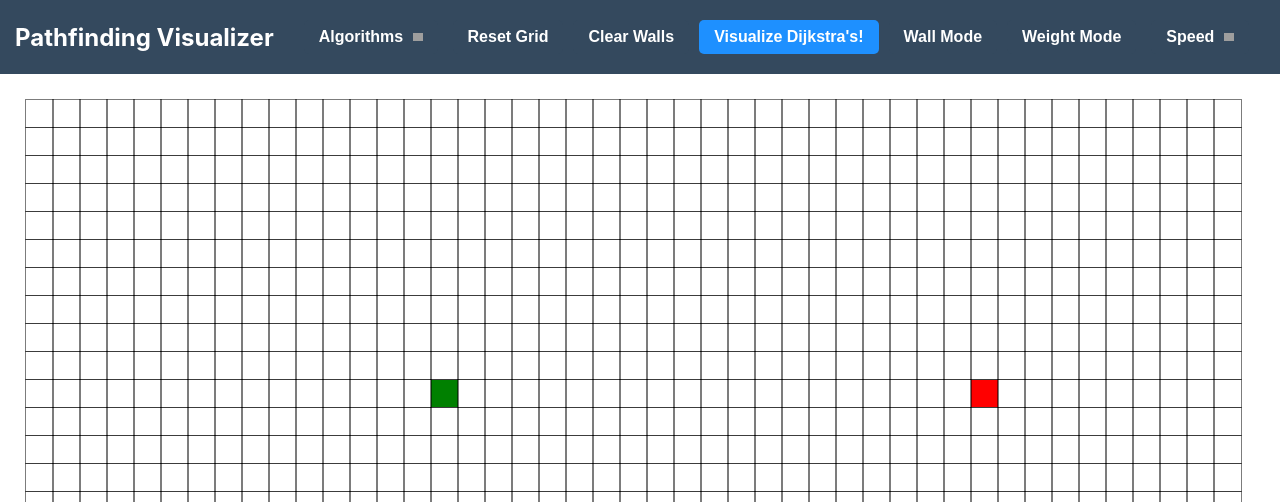
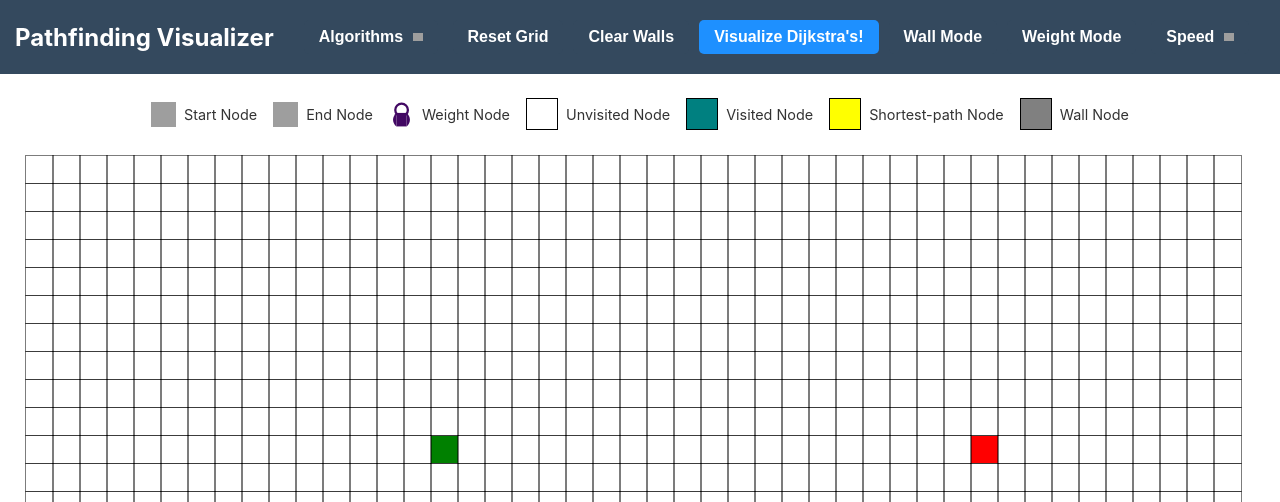
Before and after one commit to ChristopherChau/PathFindingVisualizer, a React (Create React App) app: page / in a window 1280 px wide. Shown: the top 502 px of the page. Built offline with nearby package versions, Linux system fonts and the light colour scheme; grey boxes are pictures that could not be loaded.

Commit message:
FEAT(): Legend has been added

```diff
--- a/src/PathFindingVisualizer/PathFindingVisualizer.jsx
+++ b/src/PathFindingVisualizer/PathFindingVisualizer.jsx
@@ -5,6 +5,7 @@ import { dfs } from "../algorithms/bfs&dfs/dfs";
 import { bfs } from "../algorithms/bfs&dfs/bfs";
 import Node from "./Node/Node";
 import Navbar from "./components/Navbar";
+import Legend from "./components/Legend";
 import "./styles/navBar.css";
 import "./styles/grid.css";
 import {
@@ -23,7 +24,6 @@ const PathFindingVisualizer = () => {
   const [currentMode, setCurrentMode] = useState("wallMode");
   const [currentAlg, setCurrentAlg] = useState("Dijkstra's");
   const [intervalDelay, setIntervalDelay] = useState(2);
-  const [algorithmDone, setAlgorithmDone] = useState(false);
   const [animationIds, setAnimationIds] = useState([]);
   const [isAnimating, setIsAnimating] = useState(false);
   const [draggingNode, setDraggingNode] = useState(null);
@@ -272,6 +272,7 @@ const PathFindingVisualizer = () => {
         setSpeed={setIntervalDelay}
         isDisabled={isAnimating} // Add this prop
       />
+      <Legend/>
       <div className="grid" onClick={handleGridClick}>
         {nodes?.map((row, rowIndex) => (
           <div key={rowIndex}>
--- /dev/null
+++ b/src/PathFindingVisualizer/components/Legend.jsx
@@ -0,0 +1,31 @@
+import React from "react";
+import "../styles/legend.css"; // Import custom styles if needed
+
+const Legend = () => {
+    const legendItems = [
+        { label: "Start Node", image: "/path-to-start-image.png" },
+        { label: "End Node", image: "/path-to-end-image.png" },
+        { label: "Weight Node", image: "/images/weight.svg" },
+        { label: "Unvisited Node", className: "unvisited-node" },
+        { label: "Visited Node", className: "visited-node" },
+        { label: "Shortest-path Node", className: "shortest-path-node" },
+        { label: "Wall Node", className: "wall-node" },
+      ];
+
+  return (
+    <div className="legend-container">
+      {legendItems.map((item, index) => (
+        <div className="legend-item" key={index}>
+          {item.image ? (
+            <img src={item.image} alt={item.label} className="legend-icon" />
+          ) : (
+            <div className={`legend-box ${item.className}`}></div>
+          )}
+          <span className="legend-label">{item.label}</span>
+        </div>
+      ))}
+    </div>
+  );
+};
+
+export default Legend;
--- /dev/null
+++ b/src/PathFindingVisualizer/styles/legend.css
@@ -0,0 +1,46 @@
+.legend-container {
+    margin-top: 1.5rem;
+    display: flex;
+    flex-wrap: wrap;
+    gap: 1rem;
+    justify-content: center;
+  }
+
+  .legend-item {
+    display: flex;
+    align-items: center;
+    gap: 0.5rem;
+  }
+
+  .legend-icon {
+    width: 25px;
+    height: 25px;
+  }
+
+  .legend-box {
+    width: 30px;
+    height: 30px;
+    border: 1px solid black;
+    background-color: transparent;
+  }
+
+  .unvisited-node {
+    background-color: white;
+  }
+
+  .visited-node {
+    background-color: teal;
+  }
+
+  .shortest-path-node {
+    background-color: yellow;
+  }
+
+  .wall-node {
+    background-color: gray;
+  }
+
+  .legend-label {
+    font-size: 0.9rem;
+    color: #333;
+  }
```
